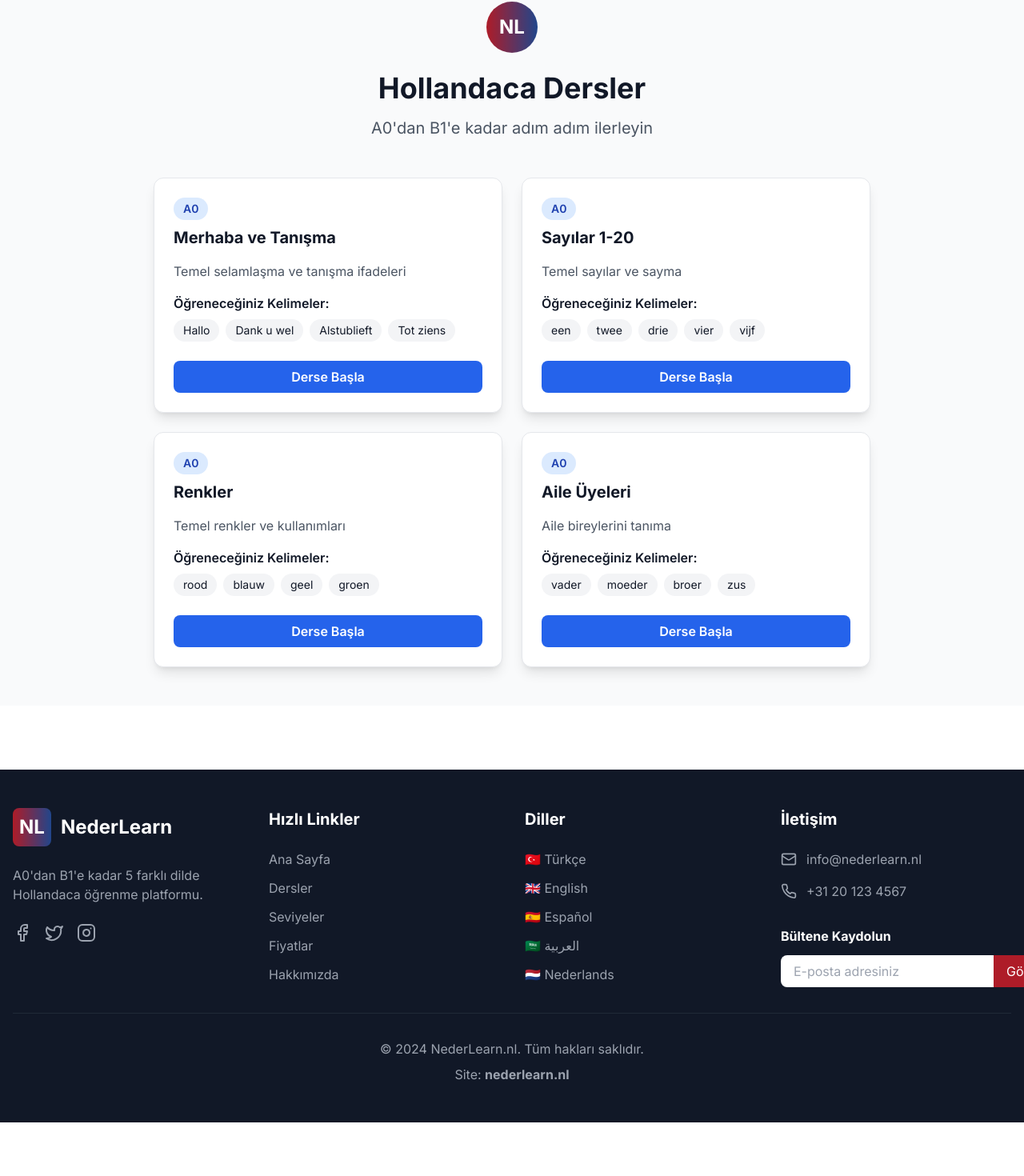
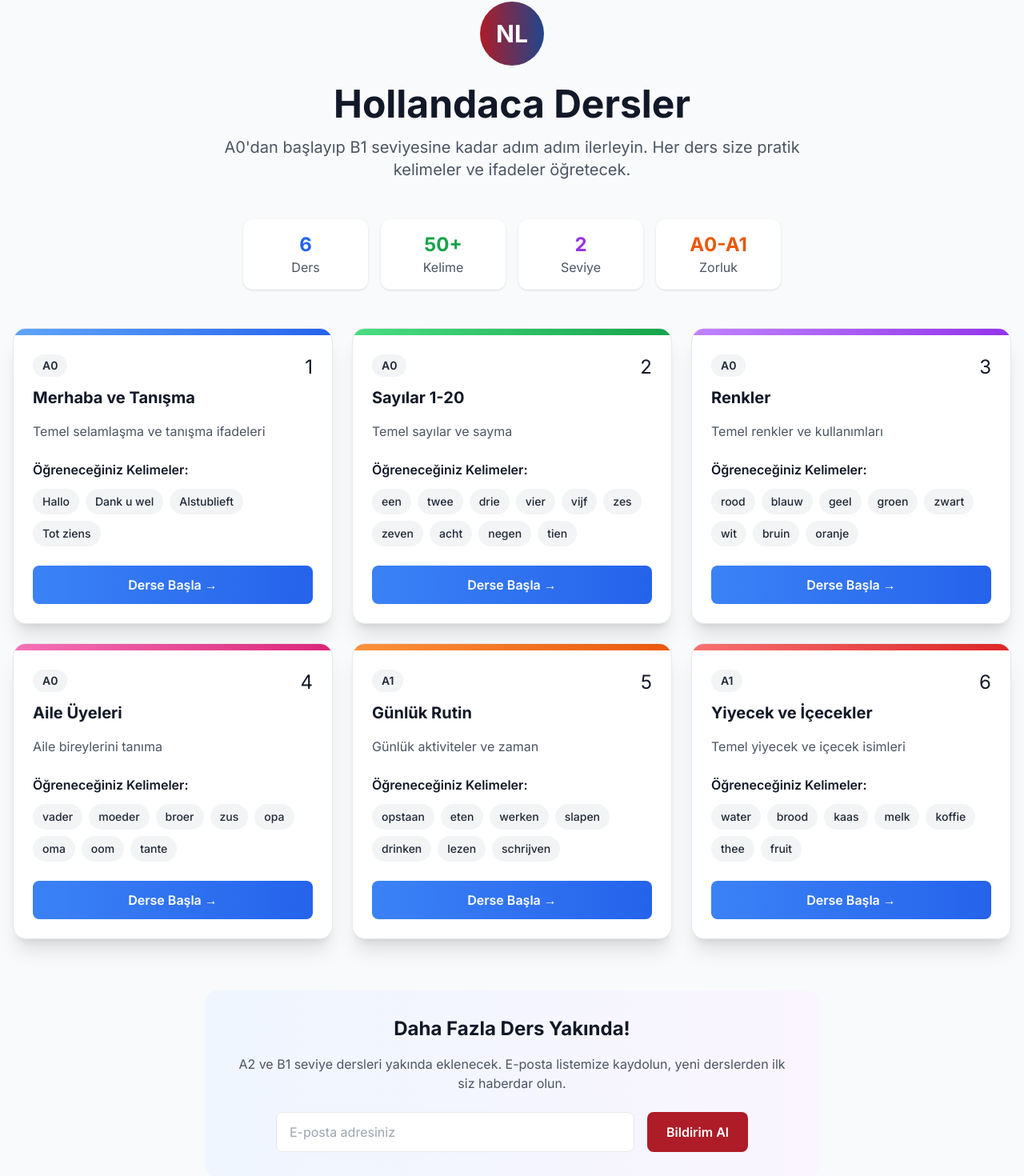
Before and after one commit to cosmuslum/nextjs-boilerplate, a Next.js app: page /lessons in a window 1280 px wide. Shown: the part 131-1601 px from the top of the page at 80% size. Before the commit the page ends 1534 px from the top, so only its background shows below. Built offline with nearby package versions, Linux system fonts and the light colour scheme.

Commit message:
Update page.tsx

```diff
--- a/app/lessons/page.tsx
+++ b/app/lessons/page.tsx
@@ -4,25 +4,43 @@ export default function LessonsPage() {
       level: 'A0',
       title: 'Merhaba ve Tanışma',
       description: 'Temel selamlaşma ve tanışma ifadeleri',
-      words: ['Hallo', 'Dank u wel', 'Alstublieft', 'Tot ziens']
+      words: ['Hallo', 'Dank u wel', 'Alstublieft', 'Tot ziens'],
+      color: 'from-blue-400 to-blue-600'
     },
     {
       level: 'A0',
       title: 'Sayılar 1-20',
       description: 'Temel sayılar ve sayma',
-      words: ['een', 'twee', 'drie', 'vier', 'vijf']
+      words: ['een', 'twee', 'drie', 'vier', 'vijf', 'zes', 'zeven', 'acht', 'negen', 'tien'],
+      color: 'from-green-400 to-green-600'
     },
     {
       level: 'A0',
       title: 'Renkler',
       description: 'Temel renkler ve kullanımları',
-      words: ['rood', 'blauw', 'geel', 'groen']
+      words: ['rood', 'blauw', 'geel', 'groen', 'zwart', 'wit', 'bruin', 'oranje'],
+      color: 'from-purple-400 to-purple-600'
     },
     {
       level: 'A0',
       title: 'Aile Üyeleri',
       description: 'Aile bireylerini tanıma',
-      words: ['vader', 'moeder', 'broer', 'zus']
+      words: ['vader', 'moeder', 'broer', 'zus', 'opa', 'oma', 'oom', 'tante'],
+      color: 'from-pink-400 to-pink-600'
+    },
+    {
+      level: 'A1',
+      title: 'Günlük Rutin',
+      description: 'Günlük aktiviteler ve zaman',
+      words: ['opstaan', 'eten', 'werken', 'slapen', 'drinken', 'lezen', 'schrijven'],
+      color: 'from-orange-400 to-orange-600'
+    },
+    {
+      level: 'A1',
+      title: 'Yiyecek ve İçecekler',
+      description: 'Temel yiyecek ve içecek isimleri',
+      words: ['water', 'brood', 'kaas', 'melk', 'koffie', 'thee', 'fruit'],
+      color: 'from-red-400 to-red-600'
     }
   ]
 
@@ -31,39 +49,69 @@ export default function LessonsPage() {
       <div className="container mx-auto px-4 py-12">
         {/* Header */}
         <div className="text-center mb-12">
-          <div className="inline-flex items-center justify-center w-16 h-16 bg-gradient-to-r from-nederland-red to-nederland-blue rounded-full mb-6">
-            <span className="text-white text-2xl font-bold">NL</span>
+          <div className="inline-flex items-center justify-center w-20 h-20 bg-gradient-to-r from-nederland-red to-nederland-blue rounded-full mb-6">
+            <span className="text-white text-3xl font-bold">NL</span>
           </div>
-          <h1 className="text-4xl font-bold text-gray-900 mb-4">Hollandaca Dersler</h1>
-          <p className="text-xl text-gray-600">
-            A0'dan B1'e kadar adım adım ilerleyin
+          <h1 className="text-4xl md:text-5xl font-bold text-gray-900 mb-4">
+            Hollandaca Dersler
+          </h1>
+          <p className="text-xl text-gray-600 max-w-3xl mx-auto">
+            A0'dan başlayıp B1 seviyesine kadar adım adım ilerleyin.
+            Her ders size pratik kelimeler ve ifadeler öğretecek.
           </p>
         </div>
 
+        {/* İstatistikler */}
+        <div className="grid grid-cols-2 md:grid-cols-4 gap-4 mb-12 max-w-2xl mx-auto">
+          <div className="bg-white p-4 rounded-xl text-center shadow">
+            <div className="text-2xl font-bold text-blue-600">6</div>
+            <div className="text-gray-600">Ders</div>
+          </div>
+          <div className="bg-white p-4 rounded-xl text-center shadow">
+            <div className="text-2xl font-bold text-green-600">50+</div>
+            <div className="text-gray-600">Kelime</div>
+          </div>
+          <div className="bg-white p-4 rounded-xl text-center shadow">
+            <div className="text-2xl font-bold text-purple-600">2</div>
+            <div className="text-gray-600">Seviye</div>
+          </div>
+          <div className="bg-white p-4 rounded-xl text-center shadow">
+            <div className="text-2xl font-bold text-orange-600">A0-A1</div>
+            <div className="text-gray-600">Zorluk</div>
+          </div>
+        </div>
+
         {/* Dersler Grid */}
-        <div className="max-w-4xl mx-auto">
-          <div className="grid grid-cols-1 md:grid-cols-2 gap-6">
-            {lessons.map((lesson, index) => (
-              <div key={index} className="bg-white rounded-xl shadow-lg border p-6 hover:shadow-xl transition-shadow">
+        <div className="grid grid-cols-1 md:grid-cols-2 lg:grid-cols-3 gap-6">
+          {lessons.map((lesson, index) => (
+            <div
+              key={index}
+              className="bg-white rounded-2xl shadow-xl border border-gray-200 overflow-hidden hover:shadow-2xl transition-shadow duration-300"
+            >
+              {/* Renkli Üst Bar */}
+              <div className={`h-2 bg-gradient-to-r ${lesson.color}`}></div>
+
+              <div className="p-6">
                 <div className="flex justify-between items-start mb-4">
                   <div>
-                    <span className="inline-block px-3 py-1 bg-blue-100 text-blue-800 rounded-full text-sm font-semibold">
+                    <span className="inline-block px-3 py-1 bg-gray-100 text-gray-800 rounded-full text-sm font-semibold">
                       {lesson.level}
                     </span>
-                    <h3 className="text-xl font-bold mt-2">{lesson.title}</h3>
+                    <h3 className="text-xl font-bold mt-3 text-gray-900">{lesson.title}</h3>
                   </div>
+                  <div className="text-2xl">{index + 1}</div>
                 </div>
 
-                <p className="text-gray-600 mb-4">{lesson.description}</p>
+                <p className="text-gray-600 mb-6">{lesson.description}</p>
 
                 {/* Kelime Listesi */}
                 <div className="mb-6">
-                  <h4 className="font-semibold mb-2">Öğreneceğiniz Kelimeler:</h4>
+                  <h4 className="font-semibold mb-3 text-gray-900">Öğreneceğiniz Kelimeler:</h4>
                   <div className="flex flex-wrap gap-2">
                     {lesson.words.map((word, wordIndex) => (
                       <span
                         key={wordIndex}
-                        className="px-3 py-1 bg-gray-100 rounded-full text-sm"
+                        className="px-3 py-1.5 bg-gray-100 text-gray-800 rounded-full text-sm font-medium hover:bg-gray-200 transition-colors"
                       >
                         {word}
                       </span>
@@ -71,11 +119,33 @@ export default function LessonsPage() {
                   </div>
                 </div>
 
-                <button className="w-full px-4 py-2 bg-blue-600 text-white rounded-lg font-semibold hover:bg-blue-700">
-                  Derse Başla
+                {/* Buton */}
+                <button className="w-full py-3 bg-gradient-to-r from-blue-500 to-blue-600 text-white font-semibold rounded-lg hover:from-blue-600 hover:to-blue-700 transition-all">
+                  Derse Başla →
                 </button>
               </div>
-            ))}
+            </div>
+          ))}
+        </div>
+
+        {/* Alt Bilgi */}
+        <div className="mt-16 text-center">
+          <div className="bg-gradient-to-r from-blue-50 to-purple-50 rounded-2xl p-8 max-w-3xl mx-auto">
+            <h3 className="text-2xl font-bold mb-4">Daha Fazla Ders Yakında!</h3>
+            <p className="text-gray-600 mb-6">
+              A2 ve B1 seviye dersleri yakında eklenecek. E-posta listemize kaydolun,
+              yeni derslerden ilk siz haberdar olun.
+            </p>
+            <div className="flex flex-col sm:flex-row gap-4 justify-center">
+              <input
+                type="email"
+                placeholder="E-posta adresiniz"
+                className="px-4 py-3 rounded-lg border flex-grow max-w-md"
+              />
+              <button className="px-6 py-3 bg-nederland-red text-white rounded-lg font-semibold hover:bg-red-700">
+                Bildirim Al
+              </button>
+            </div>
           </div>
         </div>
       </div>
```
